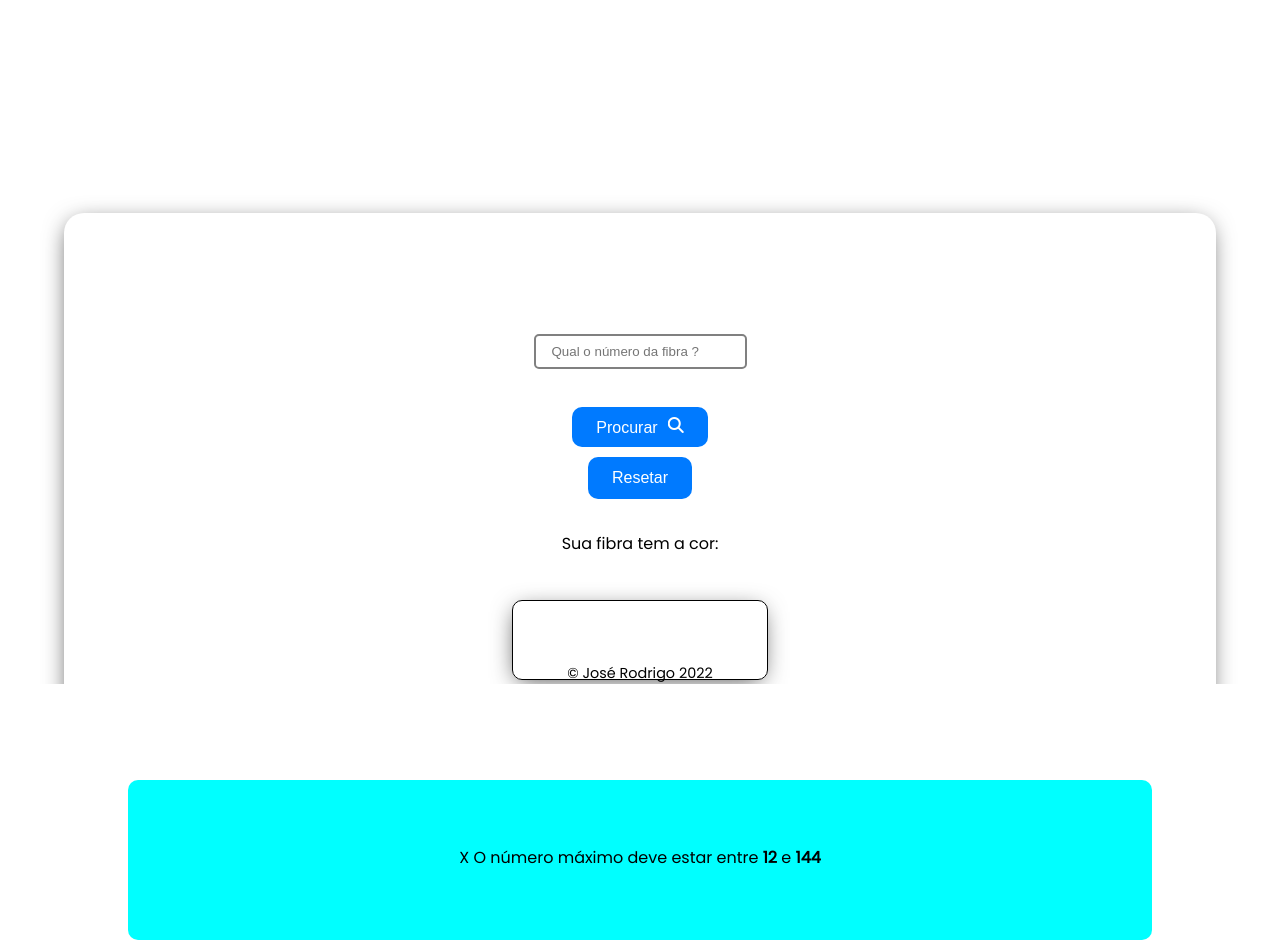
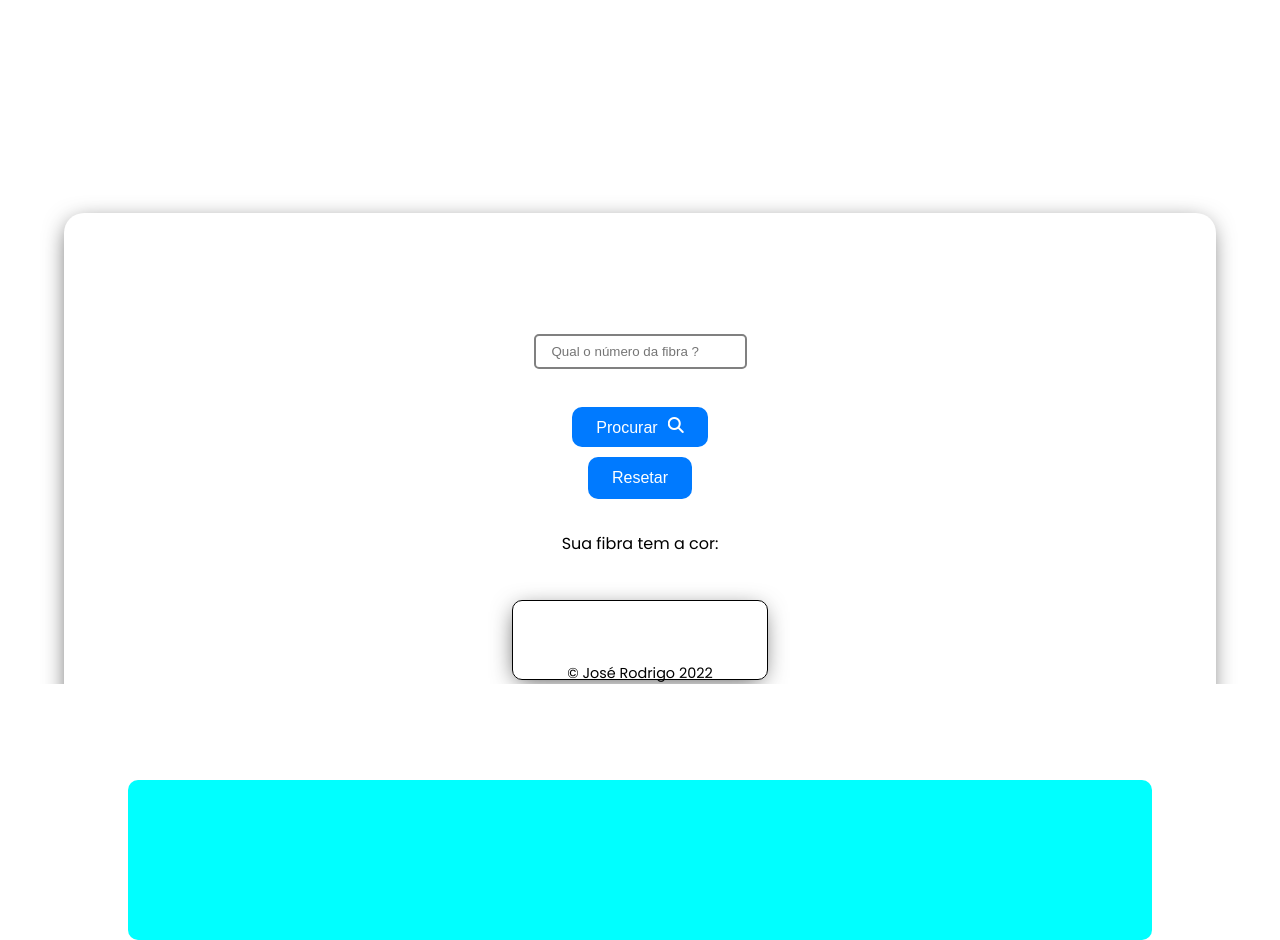
Before and after one commit to Mobiuus-learn/fiber, a website: page index.html in a window 1280 px wide. Shown: the part 116-1056 px from the top of the page. Drawn offline with Linux system fonts and the light colour scheme.

Commit message:
removido modal

```diff
--- a/index.html
+++ b/index.html
@@ -41,16 +41,7 @@
       <span class="text-color">Sua fibra tem a cor:</span>
       <div id="color-return"></div>
     </fieldset>
-    <dialog class="error-modal" open>
-      <div>
-        <h4>Error</h4>
-        <span class="close-modal">X</span>
-        <span
-          >O número máximo deve estar entre <strong>12</strong> e
-          <strong>144</strong></span
-        >
-      </div>
-    </dialog>
+    <dialog class="error-modal" open></dialog>
     <footer>
       <span>&copy José Rodrigo</span>
       <span>2022</span>
```
